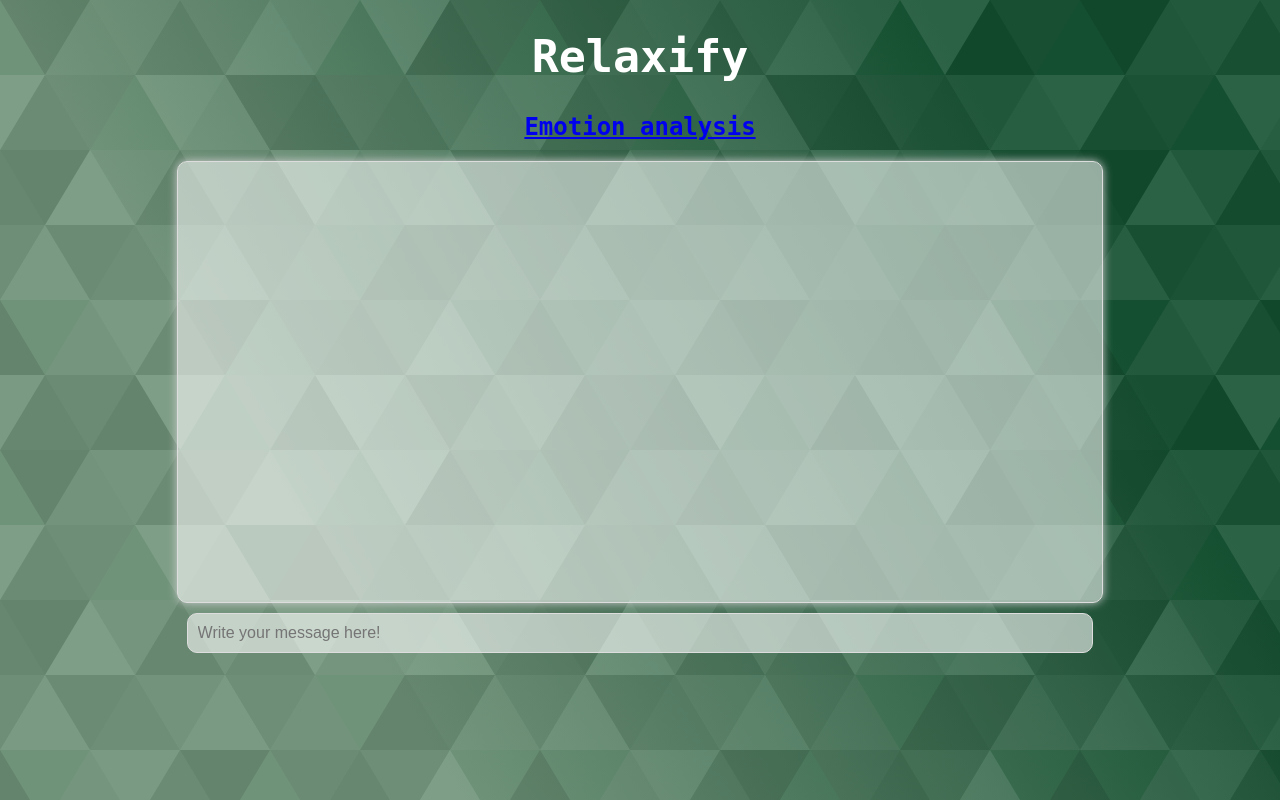
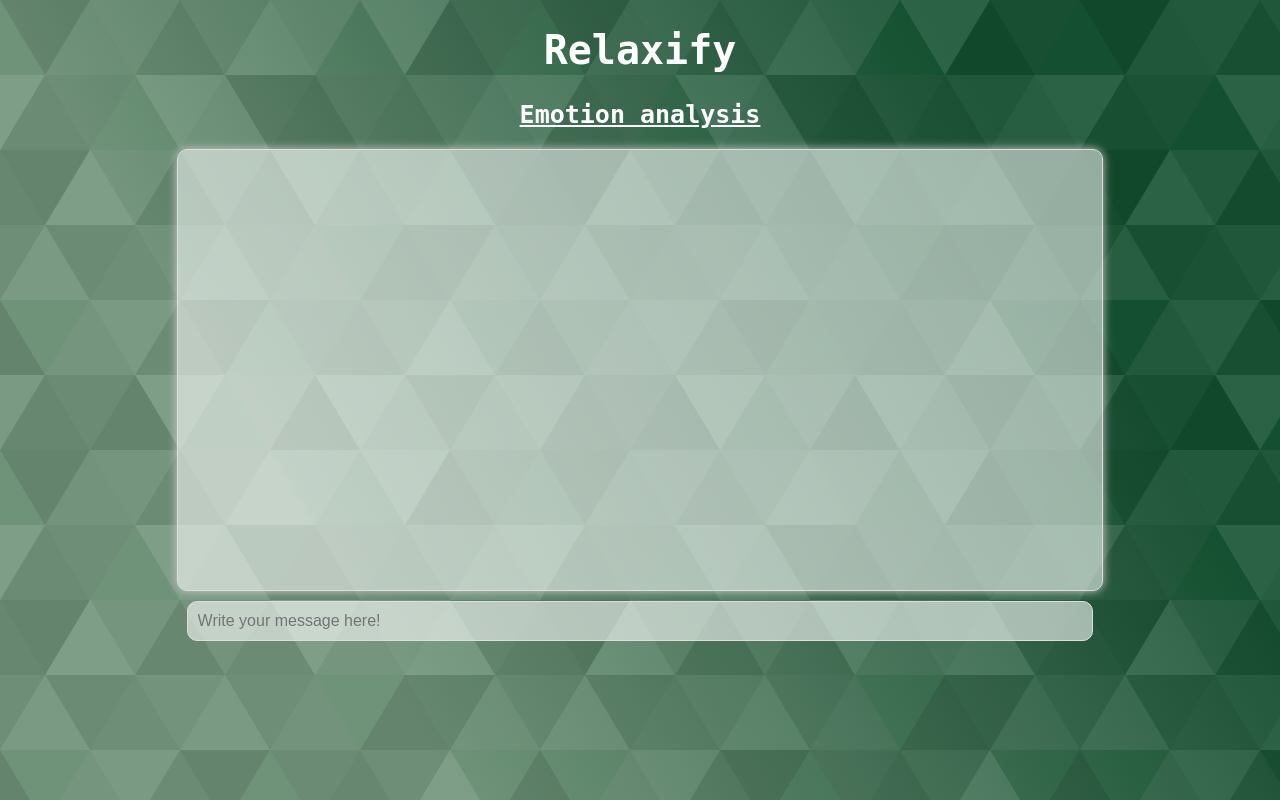
Before and after one commit to AliMoamen/Relaxify, a Flask app: page / in a window 1280 px wide. Run offline with Flask 3, Linux system fonts and the light colour scheme; some web fonts are replaced.

Commit message:
Update styles.css

```diff
--- a/static/styles.css
+++ b/static/styles.css
@@ -10,7 +10,14 @@ body {
 
 }
 h1{
-    font-size: 45px;
+    font-size: 40px;
+}
+h2{
+    font-size: 25px;
+    color: white;
+}
+a{
+    color: white;
 }
 input[type="text"] {
     border: 1px solid #dddddd;
@@ -20,15 +27,11 @@ input[type="text"] {
     padding: 10px;
     width: 70%;
 }
-.scrollbar-hide::-webkit-scrollbar {
+#chat-container::-webkit-scrollbar{
     display: none;
-}
+  }
 
-/* For IE, Edge and Firefox */
-.scrollbar-hide {
-    -ms-overflow-style: none;  /* IE and Edge */
-    scrollbar-width: none;  /* Firefox */
-}
+
 #chat-container {
 
     background-color: #ffffff8e;
```
